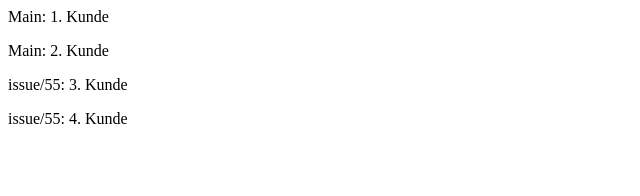
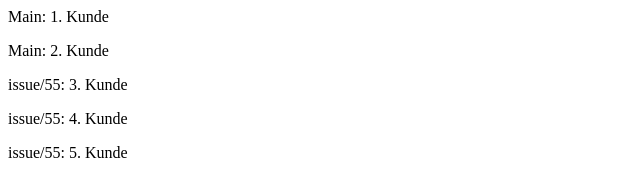
Before and after one commit to JulianFinnRom/website, a plain HTML site: page kunden.html in a window 1280 px wide. Shown: the whole page, without its empty margins (0-640 px from the left). Drawn offline with Linux system fonts and the light colour scheme.

Commit message:
issue/56: 5. Kunde

```diff
--- a/kunden.html
+++ b/kunden.html
@@ -7,5 +7,6 @@
         <p>Main: 2. Kunde</p>
         <p>issue/55: 3. Kunde</p>
         <p>issue/55: 4. Kunde</p>
+        <p>issue/55: 5. Kunde</p>
     </body>
 </html>
```
